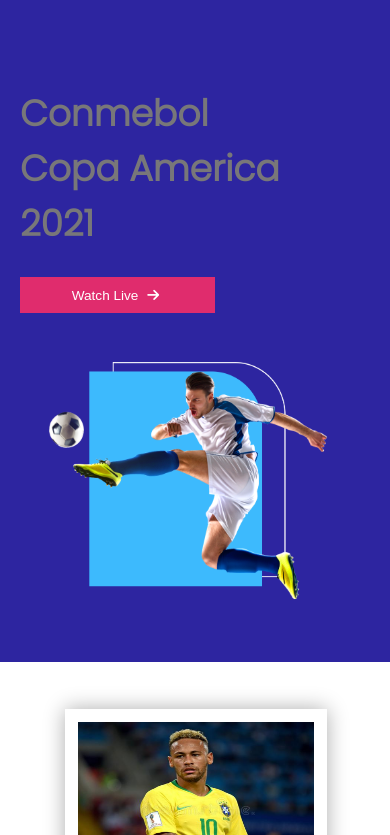
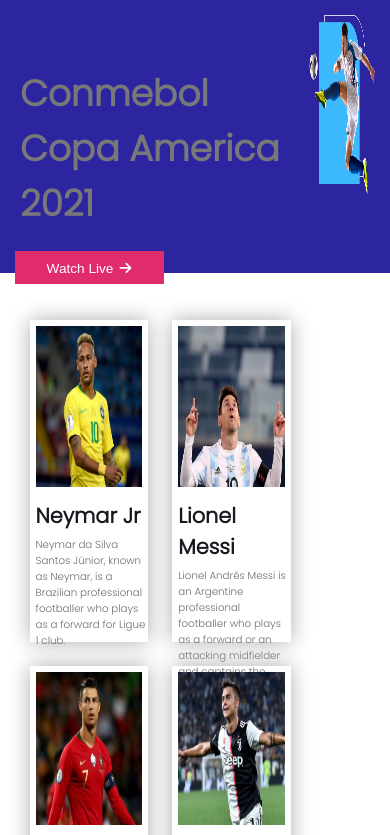
Before and after one commit to mistysamia/Football-Website---Responsive-, a plain HTML site: page index.html in a window 390 px wide. Shown: the top 835 px of the page. Drawn offline with Linux system fonts and the light colour scheme.

Commit message:
6th Commit

```diff
--- a/style.css
+++ b/style.css
@@ -102,7 +102,7 @@ header i{
 }
 
 .Each-Player-Details h3{
-    font-size: 104%;
+    font-size: 90%;
     font-weight: initial;
     color: #6C6C6C;
     margin: 5% 0% 0% 5%;
@@ -358,6 +358,73 @@ footer h1{
 
 }
 
+@media only screen and (max-width:992px) {
+    header{
+       grid-template-columns: repeat(2,1fr);
+       position: relative;
+    }
+    header h1{
+        width: 278px;
+        height: 138px;
+        font-size: 36px;
+        margin-left: 20px;
+    }
+    header button{
+        margin-left: 5%;
+        width: 50%;
+        height: 12%;
+        font-size: 85%;
+    }
+    header img{
+        margin-top: 16%;
+        margin-left: 12%;
+    }
+    #PlayerDetails-Section{
+        display: grid;
+        grid-template-columns: repeat(2,1fr);
+        gap: 24px;
+        margin: 47px 0% 0% 0%;
+    }
+    .Each-Player-Details{
+        margin: 0% 0% 0% 25%;
+        width: 100%;
+        height: 100%;
+    }
+    .Each-Player-Details h1{
+        font-size: 130%;
+    }
+
+    .Each-Player-Details h3{
+        font-size: 64%;
+    }
+
+
+    #Highlightes-Section{
+        grid-template-columns: repeat(1,1fr);
+    }
+
+
+    #FootBall-News-Details{
+        grid-template-columns: repeat(1,1fr);
+    }
+    .Each-News img{
+        width: 80%;
+        margin-left: 10%;
+    }
+    .Each-News{
+       display: block;
+       margin-top: 15%;
+    }
+    footer img{
+        width: 60%;
+        margin-left: 20%;
+    }
+    footer h1{
+        margin-left: 20%;
+    }
+
+}
+
 
 /*************************
 ****Media Query Ends
```
